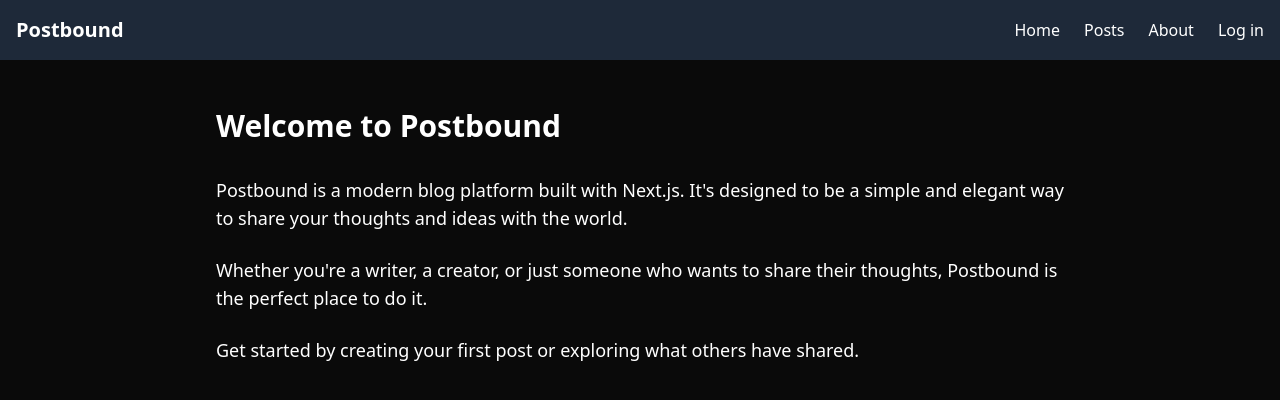
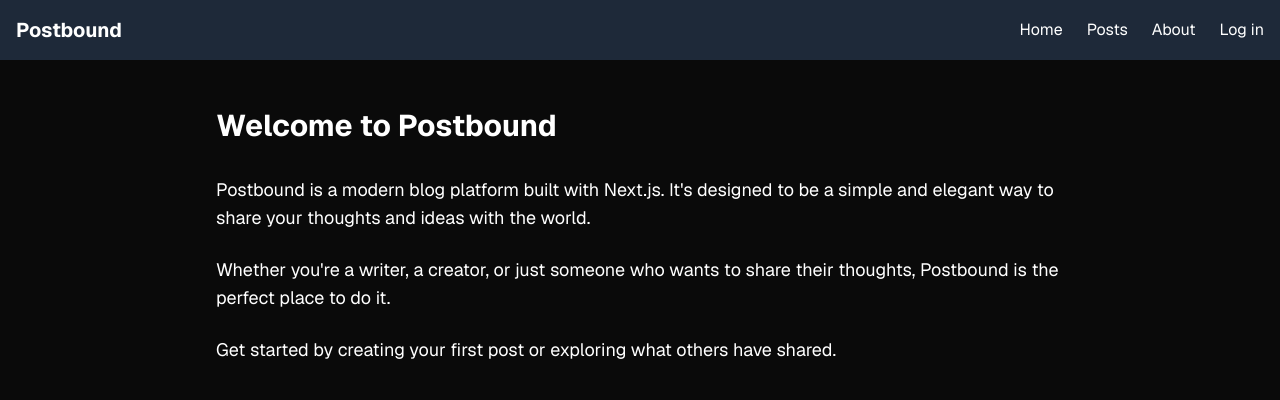
Before and after one commit to salzahir/Postbound, a Next.js app in the folder client/: page / in a window 1280 px wide. Shown: the top 400 px of the page. Built offline with nearby package versions, Linux system fonts and the light colour scheme.

Commit message:
fix: resolve hydration error by moving font class to body tag

```diff
--- a/client/src/app/layout.tsx
+++ b/client/src/app/layout.tsx
@@ -1,20 +1,20 @@
 import type { Metadata } from "next";
-import { GeistSans } from 'geist/font/sans';
+import { GeistSans } from "geist/font/sans";
 import "./globals.css";
 
 export const metadata: Metadata = {
   title: "Postbound",
-  description: "A modern blog platform built with Next.js",
+  description: "A blog platform",
 };
 
 export default function RootLayout({
   children,
-}: Readonly<{
+}: {
   children: React.ReactNode;
-}>) {
+}) {
   return (
-    <html lang="en" className={`${GeistSans.className}`}>
-      <body className="antialiased" suppressHydrationWarning>
+    <html lang="en">
+      <body className={`antialiased ${GeistSans.className}`} suppressHydrationWarning>
         {children}
       </body>
     </html>
```
